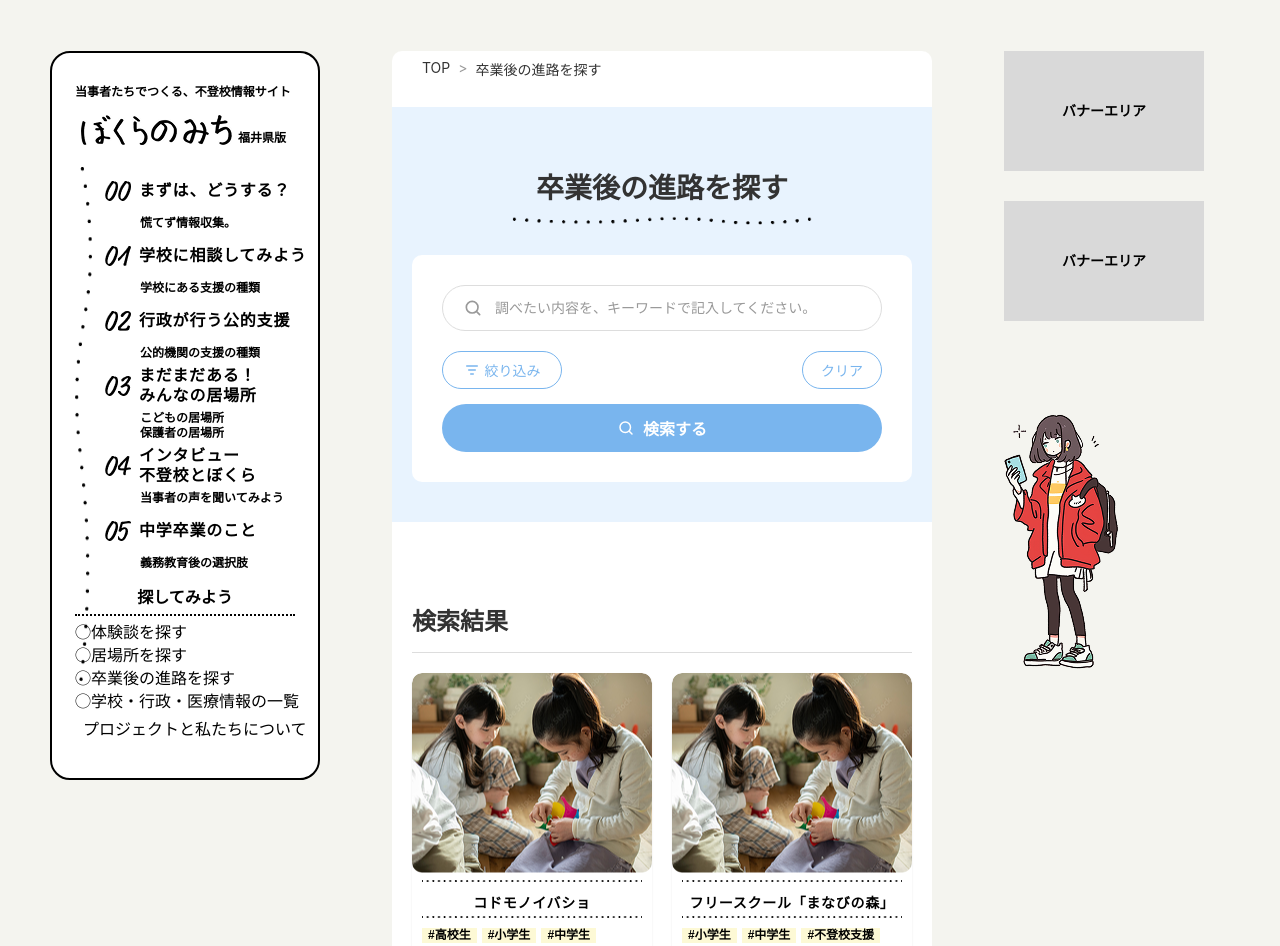
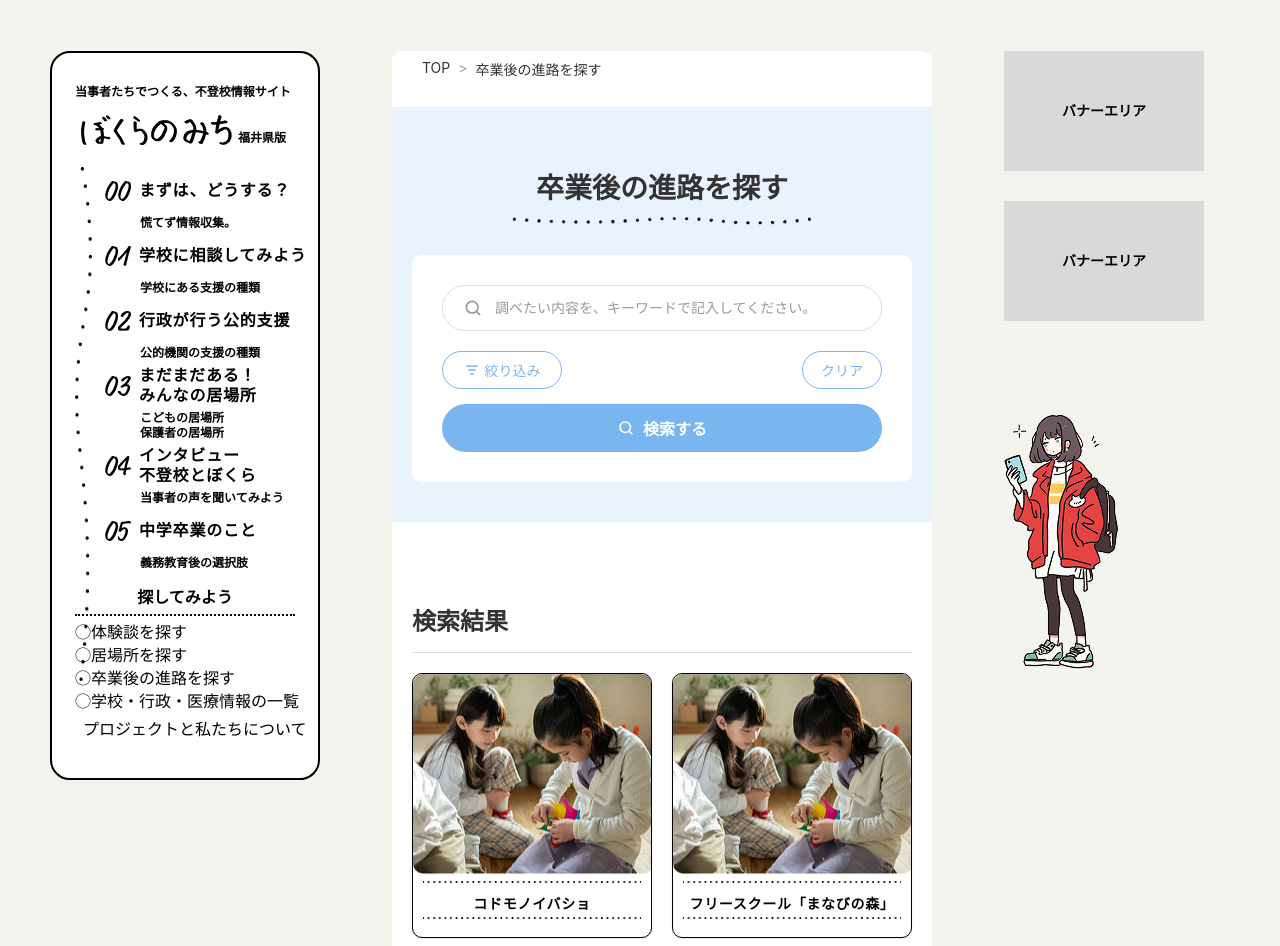
Before and after one commit to yr04491/web_Fukui, a React (Create React App) app: page /web_Fukui/paths in a window 1280 px wide. Shown: the top 946 px of the page. Built offline with nearby package versions, Linux system fonts and the light colour scheme.

Commit message:
PlaceCardデザイン修正

```diff
--- a/src/components/common/PlaceCard/PlaceCard.js
+++ b/src/components/common/PlaceCard/PlaceCard.js
@@ -20,6 +20,8 @@ const PlaceCard = ({ cardId, image, tags, title, description }) => {
       <div className={styles.imageContainer} style={{ backgroundImage: `url(${image})` }}></div>
 
       <div className={styles.contentContainer}>
+        {/* タグ表示を一時的に無効化（コメントアウト） */}
+        {/*
         <div className={styles.tagArea}>
           {tags.map((tag, index) => (
             <div key={index} className={styles.tag}>
@@ -27,6 +29,7 @@ const PlaceCard = ({ cardId, image, tags, title, description }) => {
             </div>
           ))}
         </div>
+        */}
 
         <div className={styles.dotline} style={{ backgroundImage: `url(${dotline2Image})` }}></div>
         <div className={styles.placeTitle}>{title}</div>
--- a/src/components/common/PlaceCard/PlaceCard.module.css
+++ b/src/components/common/PlaceCard/PlaceCard.module.css
@@ -6,11 +6,12 @@
   padding: 0;
   width: 240px;
   max-width: 240px;
-  height: 300px; /* Figmaのサイズに合わせて調整 */
-  min-height: 300px;
-  max-height: 300px;
+  height: 265px; /* タグ領域(35px)を除いて狭めた */
+  min-height: 265px;
+  max-height: 265px;
   flex-shrink: 0;
   border-radius: 10px;
+  border: 1.5px solid var(--color-black);
   overflow: hidden;
   background: #FFFFFF;
   box-shadow: 0px 1px 2px rgba(0, 0, 0, 0.1); /* 影を追加 */
@@ -39,8 +40,9 @@
   flex-grow: 0;
 }
 
+/* タグ表示を一時的に無効化（コメントアウト） */
 .tagArea {
-  display: flex;
+  /* display: flex;
   flex-direction: row;
   flex-wrap: wrap;
   align-items: center;
@@ -51,11 +53,11 @@
   height: 35px;
   min-height: 35px;
   max-height: 35px;
-  overflow: hidden; /* はみ出したタグは非表示 */
+  overflow: hidden;
   flex: none;
   order: 1;
   align-self: stretch;
-  flex-grow: 0;
+  flex-grow: 0; */
 }
 
 .tag {
```
